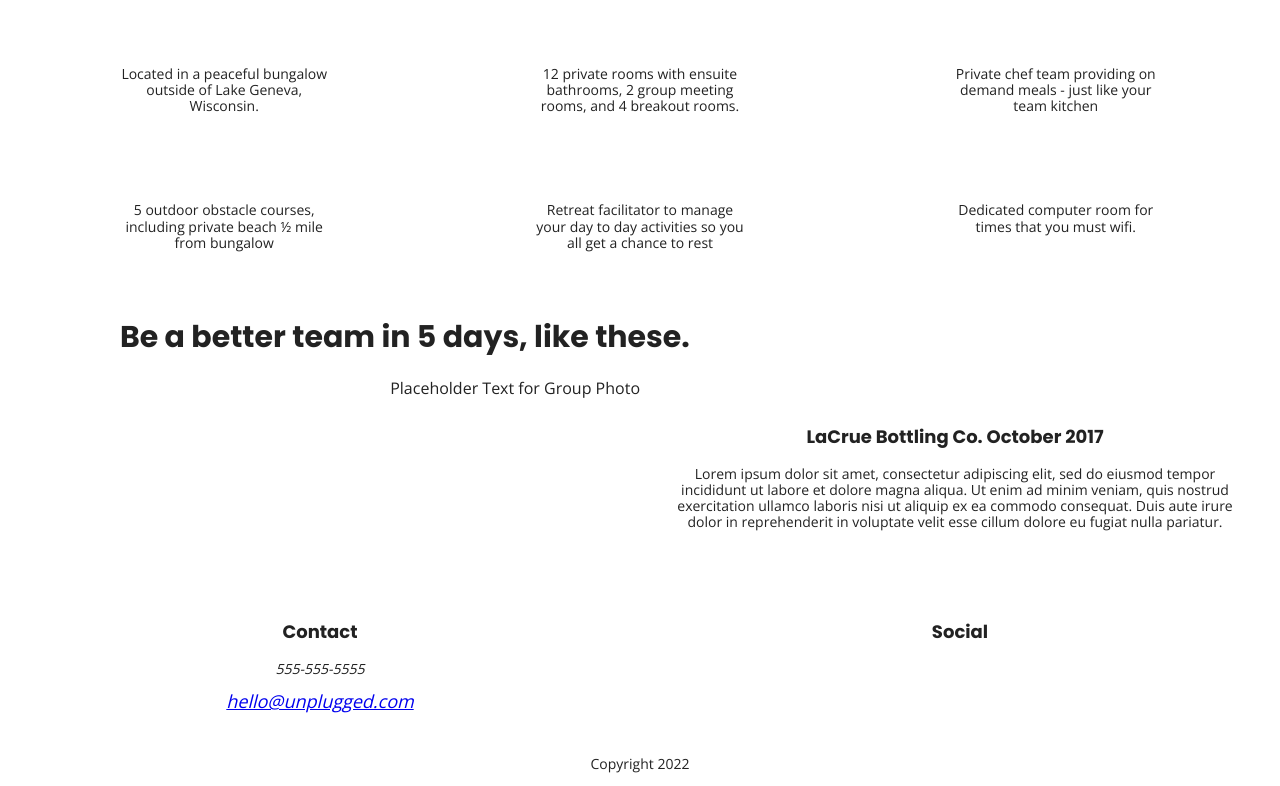
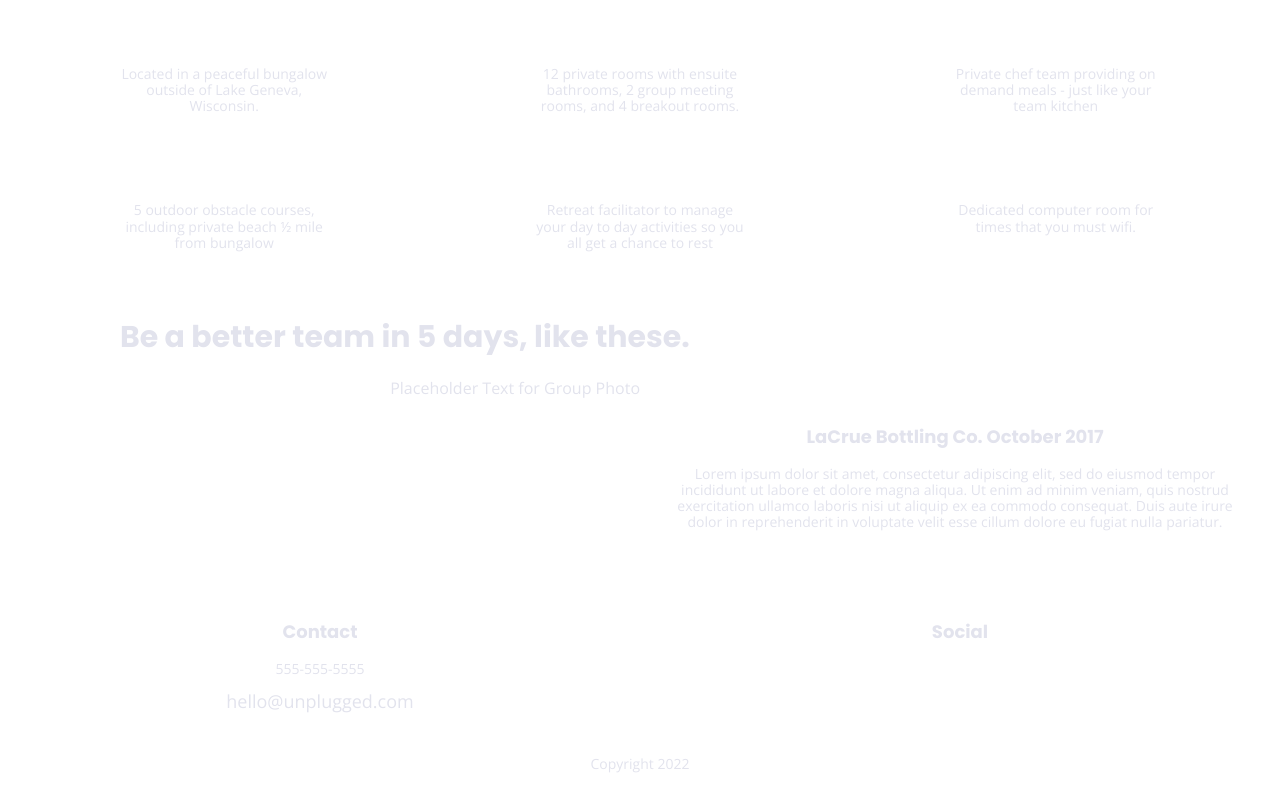
Before and after one commit to mikaturner/unplugged-retreat, a website built with Parcel: page index.html in a window 1280 px wide. Shown: the part 495-1281 px from the top of the page. Built offline with nearby package versions, Linux system fonts and the light colour scheme.

Commit message:
Updated fonts to correct color and removed default stylings from links and address section

```diff
--- a/css/main.css
+++ b/css/main.css
@@ -91,14 +91,18 @@ textarea {
    }
    body {
       font-family: 'Open Sans', sans-serif;
+      color: #e2e3ed;
       font-size: 1em;
     }
     a, h3 {
       font-size: 1.125em;
     }
-    a {
+    a{
+      color: #e2e3ed;
       font-style: bold;
+      text-decoration: none;
     }
+
     h1, h2, h3, h4 {
       font-family: 'Poppins', sans-serif;
     }
@@ -144,6 +148,9 @@ textarea {
       margin: 0 10px;
       text-align: center;
      }
+    address {
+      font-style: normal;
+    }
 
   footer {
     display: flex;
```
